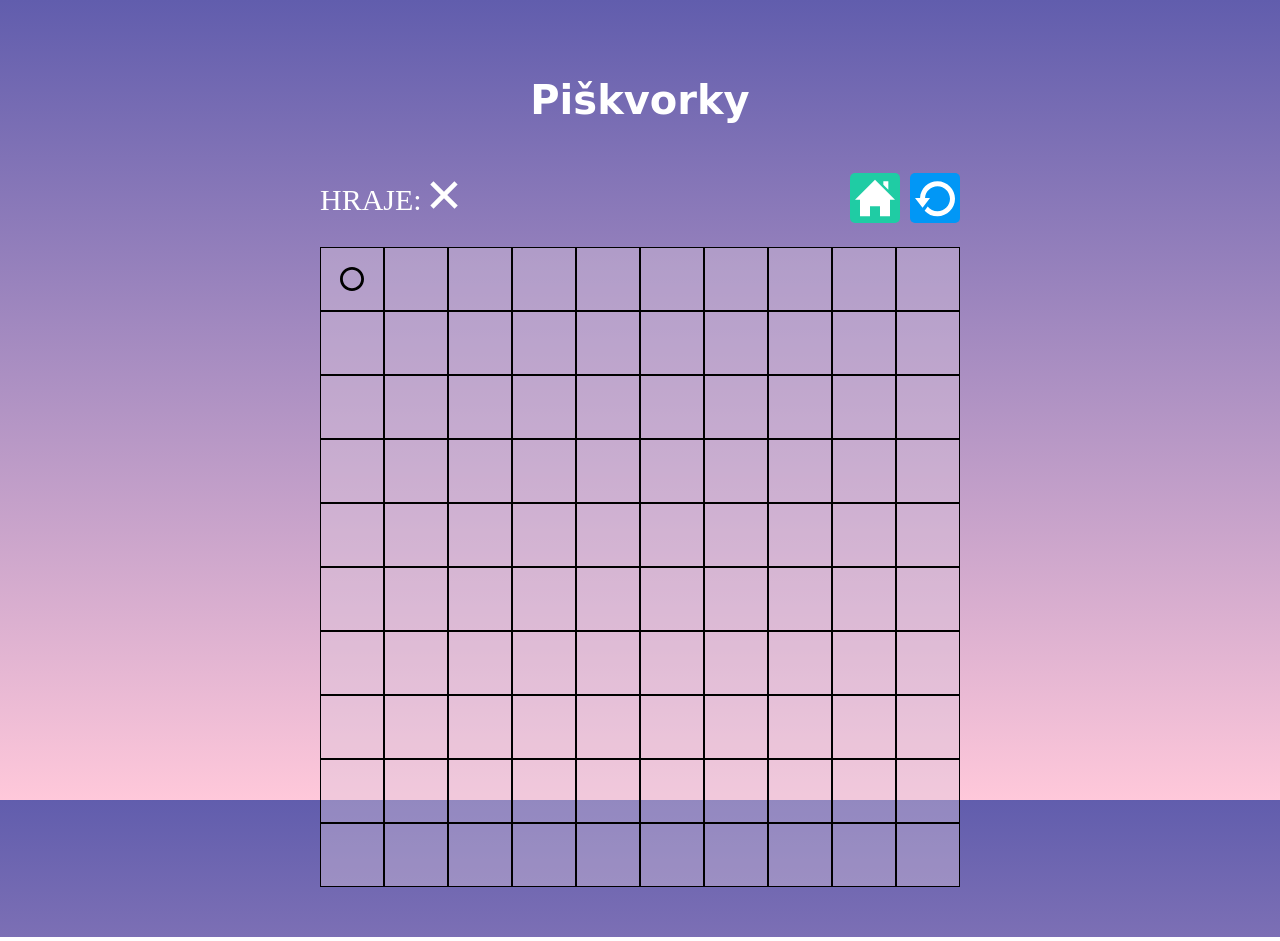
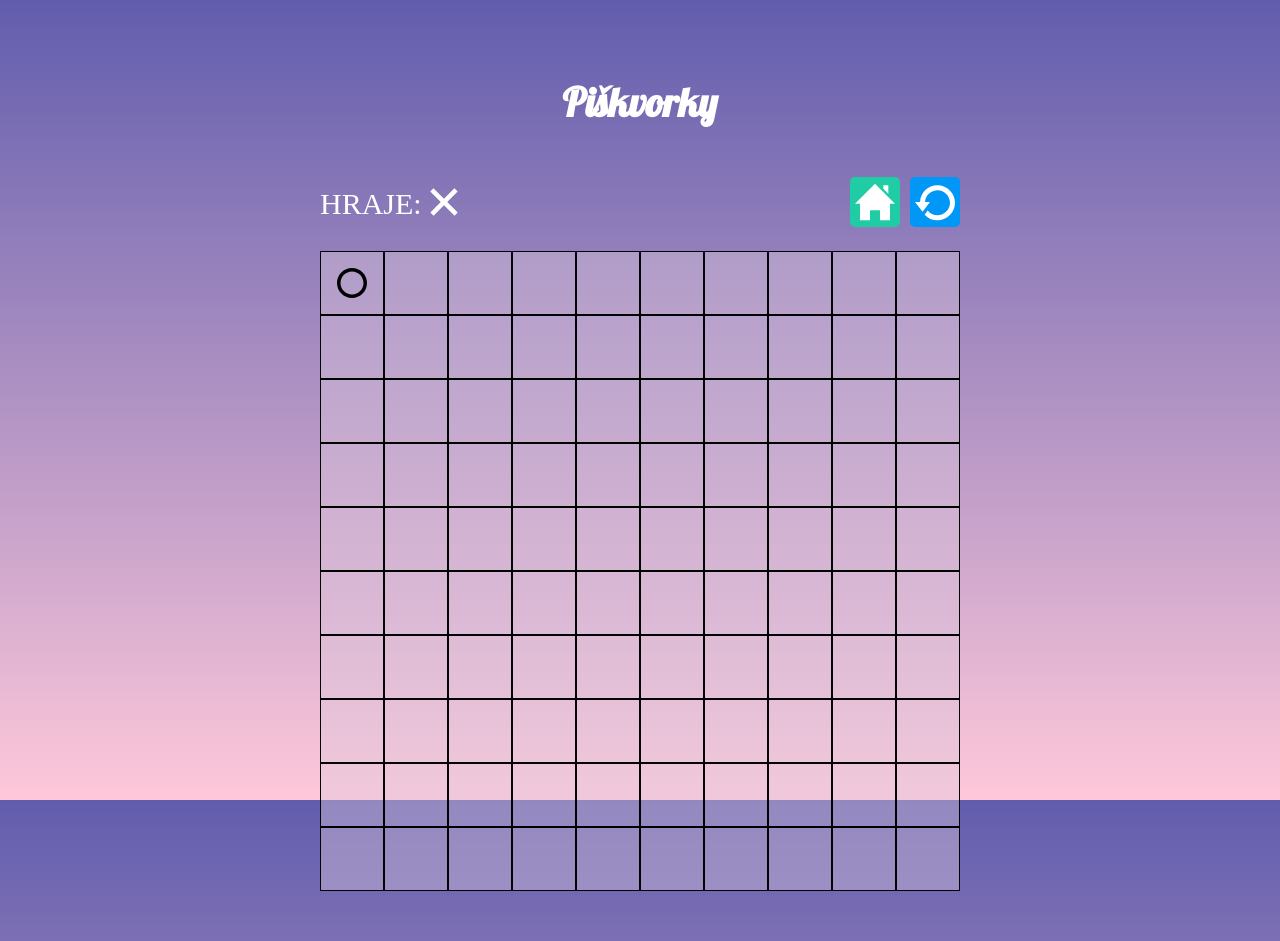
Before and after one commit to IvetaZiz/piskvorky, a plain HTML site: page hra.html in a window 1280 px wide. Both pictures are taken after a click on the button 352 px from the left and 278 px from the top of the page. Drawn offline with Linux system fonts and the light colour scheme.

Commit message:
Závěrečné stylování a oprava chyb

```diff
--- a/hra.html
+++ b/hra.html
@@ -8,6 +8,10 @@
     <link rel="stylesheet" href="styly.css" />
     <link rel="preconnect" href="https://fonts.googleapis.com" />
     <link rel="preconnect" href="https://fonts.gstatic.com" crossorigin />
+    <link
+      href="https://fonts.googleapis.com/css2?family=Lobster&display=swap"
+      rel="stylesheet"
+    />
     <script src="index.js" type="module"></script>
   </head>
   <body class="body__3">
@@ -15,7 +19,10 @@
       <h1 class="Game__title title">Piškvorky</h1>
       <div class="header">
         <div class="player">
-          <p>HRAJE: <img class="svg" src="images/circle.svg" alt="circle" /></p>
+          <p>
+            HRAJE:
+            <img id="round" class="svg" src="images/circle.svg" alt="circle" />
+          </p>
         </div>
         <div class="buttons__svg">
           <a class="home" href="index.html"
--- a/styly.css
+++ b/styly.css
@@ -1,7 +1,6 @@
 * {
   box-sizing: border-box;
 }
-
 .body {
   background: linear-gradient(#615dad, #ffc8da);
   background-repeat: no-repeat;
@@ -116,6 +115,10 @@ figcaption {
   width: 1em;
   height: 1em;
 }
+#round {
+  position: relative;
+  top: 3px;
+}
 img {
   width: 100%;
 }
@@ -184,6 +187,7 @@ button {
   background-color: rgba(220, 200, 220, 0.4);
   width: 10%;
   aspect-ratio: 1 / 1;
+  background-size: 1px;
 }
 button:hover,
 button:focus {
@@ -193,9 +197,13 @@ button:focus {
   background-image: url('images/circle.svg');
   background-position: center;
   background-repeat: no-repeat;
+  transition: background-size 0.25s;
+  background-size: 30px;
 }
 .button__active__cross {
   background-image: url('images/cross.svg');
   background-position: center;
   background-repeat: no-repeat;
+  transition: background-size 0.25s;
+  background-size: 30px;
 }
```
Also changed, not shown: pravidla.html (+3 -2 lines).
